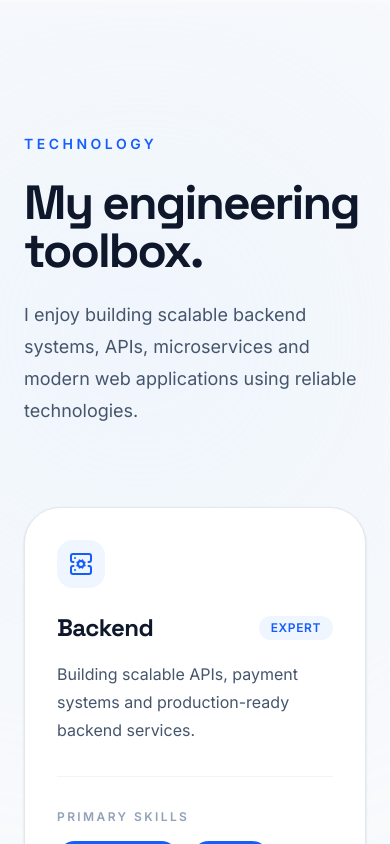
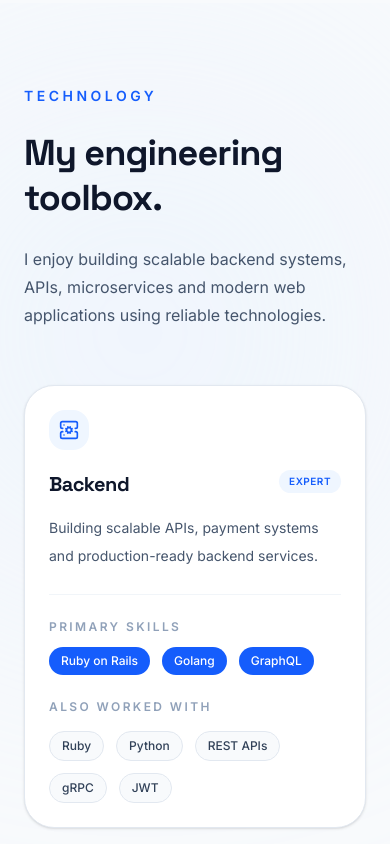
Before and after one commit to Chander3121/whoischanderprakash, a Next.js app: page / in a window 390 px wide. Shown: the part 6920-7764 px from the top of the page. Built offline with nearby package versions, Linux system fonts and the light colour scheme; no server answers.

Commit message:
Make tech cards section responsive

```diff
--- a/components/cards/TechCard.tsx
+++ b/components/cards/TechCard.tsx
@@ -16,6 +16,12 @@ interface Props {
   primary: string[];
   secondary: string[];
 }
+
+const levelStyles = {
+  Advanced: "bg-blue-50 text-blue-600",
+  Intermediate: "bg-emerald-50 text-emerald-600",
+  Learning: "bg-orange-50 text-orange-600",
+};
 
 export default function TechCard({
   icon,
@@ -43,11 +49,13 @@ export default function TechCard({
         group
         relative
         overflow-hidden
-        rounded-[36px]
+        rounded-[30px]
+        lg:rounded-[36px]
         border
         border-slate-200
         bg-white
-        p-8
+        p-6
+        lg:p-8
         shadow-sm
         transition-all
         duration-300
@@ -75,47 +83,50 @@ export default function TechCard({
 
       <div className="relative">
         {/* Icon */}
-        <div className="inline-flex rounded-2xl bg-blue-50 p-3">
+        <div className="inline-flex rounded-2xl bg-blue-50 p-2.5 lg:p-3">
           {Icon && (
             <Icon
-              size={24}
-              className="text-blue-600"
+              size={20}
+              className="h-5 w-5 text-blue-600 lg:h-6 lg:w-6"
             />
           )}
         </div>
 
         {/* Title */}
-        <div className="mt-6 flex items-center justify-between">
-          <h3 className="text-2xl font-bold tracking-tight text-slate-900">
+        <div className="mt-5 flex items-start justify-between gap-3">
+          <h3 className="text-xl sm:text-2xl font-bold tracking-tight text-slate-900">
             {title}
           </h3>
 
           <span
-            className="
+            className={`
               rounded-full
               bg-blue-50
-              px-3
+              px-2.5
+              sm:px-3
               py-1
-              text-xs
+              text-[10px]
+              sm:text-xs
               font-semibold
               uppercase
               tracking-wider
               text-blue-600
-            "
+              ${levelStyles[level]}
+            `}
           >
             {level}
           </span>
         </div>
 
-        <p className="mt-4 leading-7 text-slate-600">
+        <p className="mt-4 text-sm leading-7 text-slate-600 sm:text-base">
           {description}
         </p>
 
         {/* Primary */}
 
-        <div className="mt-8 border-t border-slate-100 pt-8">
+        <div className="mt-6 lg:mt-8 border-t border-slate-100 pt-6 lg:pt-8">
 
-          <p className="mb-4 text-xs font-semibold uppercase tracking-[0.2em] text-slate-400">
+          <p className="mb-3 lg:mb-4 text-xs font-semibold uppercase tracking-[0.2em] text-slate-400">
             Primary Skills
           </p>
 
@@ -128,9 +139,12 @@ export default function TechCard({
                 className="
                   rounded-full
                   bg-blue-600
-                  px-4
-                  py-2
-                  text-sm
+                  px-3
+                  sm:px-4
+                  py-1.5
+                  sm:py-2
+                  text-xs
+                  sm:text-sm
                   font-medium
                   text-white
                 "
@@ -146,7 +160,7 @@ export default function TechCard({
 
         {/* Secondary */}
 
-        <div className="mt-8">
+        <div className="mt-6 lg:mt-8">
 
           <p className="mb-4 text-xs font-semibold uppercase tracking-[0.2em] text-slate-400">
             Also Worked With
@@ -163,9 +177,12 @@ export default function TechCard({
                   border
                   border-slate-200
                   bg-slate-50
-                  px-4
-                  py-2
-                  text-sm
+                  px-3
+                  sm:px-4
+                  py-1.5
+                  sm:py-2
+                  text-xs
+                  sm:text-sm
                   font-medium
                   text-slate-700
                 "
--- a/components/sections/TechStack.tsx
+++ b/components/sections/TechStack.tsx
@@ -5,7 +5,7 @@ export default function TechStack() {
   return (
     <section
       id="tech-stack"
-      className="relative overflow-hidden py-32"
+      className="relative overflow-hidden py-20 lg:py-32"
     >
       {/* Background Glow */}
 
@@ -30,12 +30,12 @@ export default function TechStack() {
             Technology
           </span>
 
-          <h2 className="mt-6 text-5xl font-bold tracking-[-0.04em] text-slate-900 lg:text-6xl">
+          <h2 className="mt-6 text-4xl font-bold leading-tight tracking-tight text-slate-900 sm:text-5xl lg:text-6xl">
             My engineering
             toolbox.
           </h2>
 
-          <p className="mt-6 text-lg leading-8 text-slate-600">
+          <p className="mt-6 text-base leading-7 text-slate-600 sm:text-lg sm:leading-8">
             I enjoy building scalable backend systems,
             APIs, microservices and modern web
             applications using reliable technologies.
@@ -43,7 +43,7 @@ export default function TechStack() {
 
         </div>
 
-        <div className="mt-20 grid gap-8 lg:grid-cols-2">
+        <div className="mt-14 grid gap-5 sm:mt-16 sm:gap-6 lg:mt-20 lg:gap-8 lg:grid-cols-2">
 
           {techStack.map((stack) => (
 
```
